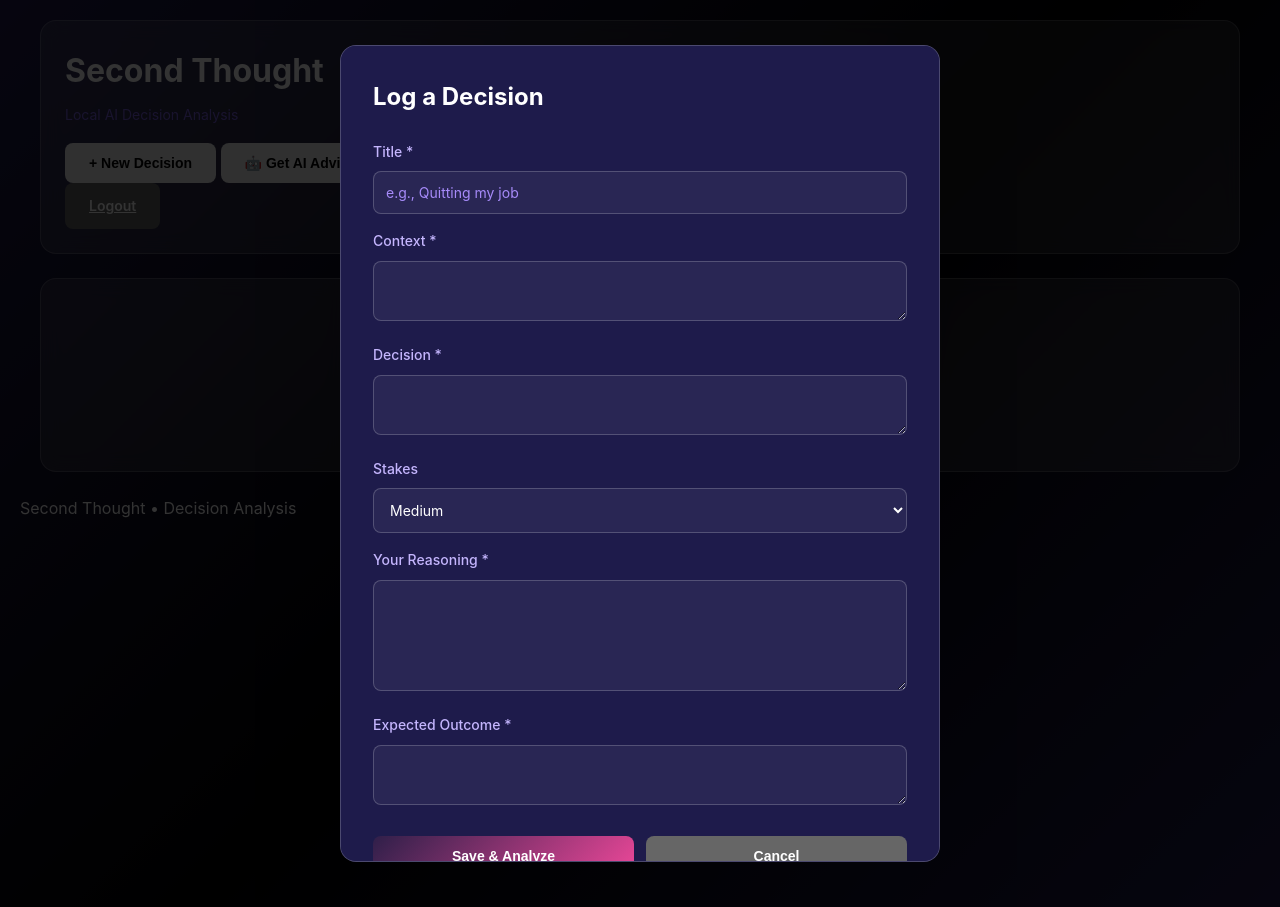
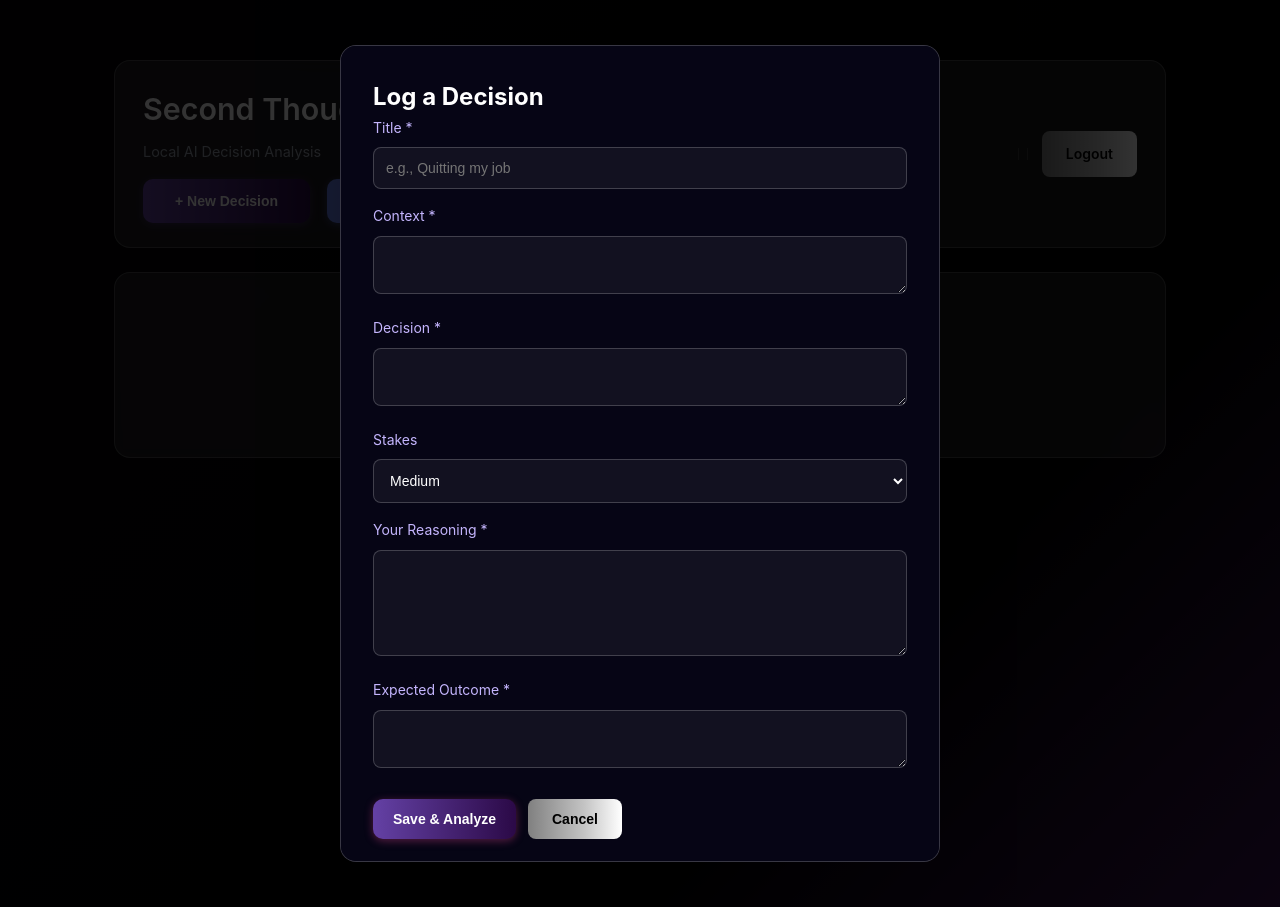
Before and after one commit to CleonDsouza/Second_Thought, a Flask app: page / in a window 1280 px wide, after a click on "+ New Decision". Run offline with Flask 3, Linux system fonts and the light colour scheme; data that the repository does not hold is empty.

Commit message:
Update style.css
Shorter code for better readability

```diff
--- a/static/style.css
+++ b/static/style.css
@@ -1,45 +1,82 @@
-/* Reset and Base Styles */
+/* Base reset */
+
 * {
     margin: 0;
     padding: 0;
     box-sizing: border-box;
 }
 
+html, body {
+    width: 100%;
+    min-height: 100vh;
+}
+
 body {
-    font-family: -apple-system, BlinkMacSystemFont, 'Segoe UI', Roboto, 'Helvetica Neue', Arial, sans-serif;
-    background: linear-gradient(135deg, #1e1b4b 0%, #000000 50%, #1e1b4b 100%);
-    min-height: 100vh;
+    font-family: -apple-system, BlinkMacSystemFont, "Segoe UI", Roboto, Inter, Arial, sans-serif;
+    background: linear-gradient(135deg, #050107 0%, #000000 70%, #37114f 100%);
+    background-attachment: fixed;
     padding: 20px;
     color: #fff;
     line-height: 1.6;
-}
-
-.container {
-    max-width: 1200px;
-    margin: 0 auto;
+    overflow-x: hidden;
+    overscroll-behavior: none;
 }
 
 
+/* Layout */
+
+.container {
+    width: 100%;
+    max-width: 1100px;
+    margin: 40px auto;
+    padding: 0 24px;
+}
+
 .header {
+    display: flex;
+    justify-content: space-between;
+    align-items: center;
     background: rgba(255, 255, 255, 0.1);
     backdrop-filter: blur(10px);
     border-radius: 16px;
-    padding: 24px;
+    padding: 24px 28px;
     margin-bottom: 24px;
     border: 1px solid rgba(255, 255, 255, 0.2);
 }
 
-.header h1 {
-    font-size: 32px;
-    margin-bottom: 8px;
-    font-weight: 700;
+.header-left h1 {
+    font-size: 1.9rem;
+    font-weight: 600;
+    margin: 0;
 }
 
-.header .tagline {
-    color: #795fe3;
-    font-size: 14px;
-    margin-bottom: 16px;
+.tagline {
+    font-size: 0.9rem;
+    margin-top: 6px;
+    color: #9ca3af;
 }
+
+.header-right {
+    display: flex;
+    align-items: center;
+    gap: 14px;
+}
+
+.header-user {
+    background: transparent;
+    padding: 6px 4px;
+    font-size: 0.85rem;
+    color: #a5b4fc;
+    max-width: 220px;
+    overflow: hidden;
+    text-overflow: ellipsis;
+    white-space: nowrap;
+    border-left: 1px solid rgba(255,255,255,0.12);
+    border-right: 1px solid rgba(255,255,255,0.12);
+}
+
+
+/* Buttons */
 
 .btn {
     padding: 12px 24px;
@@ -52,30 +89,82 @@ body {
     display: inline-block;
 }
 
+.btn-secondary {
+    background: linear-gradient(90deg, #808080 0%, #c4c4c4 60%, #ffffff 100%);
+    color: #000;
+    text-decoration: none;
+}
+
 .btn-primary {
-    background: linear-gradient(135deg, #2f1f49, #ec4899);
+    background-image: linear-gradient(to right, #6441A5 0%, #2a0845 51%, #6441A5 100%);
+    background-size: 200% auto;
     color: white;
+    padding: 12px 20px;
+    border-radius: 10px;
+    transition: 0.5s ease;
+    box-shadow: 0 2px 8px rgba(236, 72, 153, 0.35);
 }
 
 .btn-primary:hover {
+    background-position: right center;
     transform: translateY(-2px);
-    box-shadow: 0 4px 12px rgba(124, 58, 237, 0.4);
+    box-shadow: 0 6px 18px rgba(236, 72, 153, 0.45);
 }
 
-.btn-secondary {
-    background: #666;
-    color: white;
+.btn-decision {
+    background-image: linear-gradient(to right, #6441A5 0%, #2a0845 51%, #6441A5 100%);
+    background-size: 200% auto;
+    transition: 0.5s ease;
+    color: #ffffff;
+    padding: 14px 32px;
+    border-radius: 10px;
+    font-weight: 600;
+    box-shadow: 0 2px 8px rgba(100, 65, 165, 0.4);
 }
 
-.btn-secondary:hover {
-    background: #777;
+.btn-decision:hover {
+    background-position: right center;
+    transform: translateY(-2px);
+    box-shadow: 0 8px 22px rgba(100, 65, 165, 0.7);
 }
 
-.btn-reflection {
-    margin-top: 16px;
-    background: linear-gradient(135deg, #059669, #10b981);
+.btn-advice {
+    background-image: linear-gradient(to right, #667eea 0%, #764ba2 51%, #667eea 100%);
+    background-size: 200% auto;
+    transition: 0.5s ease;
+    color: #ffffff;
+    padding: 14px 32px;
+    border-radius: 10px;
+    font-weight: 600;
+    margin-left: 12px;
+    box-shadow: 0 2px 8px rgba(102, 126, 234, 0.4);
 }
 
+.btn-advice:hover {
+    background-position: right center;
+    transform: translateY(-2px);
+    box-shadow: 0 8px 22px rgba(102, 126, 234, 0.7);
+}
+
+.btn-reflection-btn-grad {
+    background-image: linear-gradient(to right, #6441A5 0%, #2a0845 51%, #6441A5 100%);
+    background-size: 200% auto;
+    transition: 0.5s ease;
+    color: #ffffff;
+    padding: 12px 28px;
+    border-radius: 10px;
+    font-weight: 600;
+    box-shadow: 0 2px 8px rgba(100, 65, 165, 0.4);
+}
+
+.btn-reflection-btn-grad:hover {
+    background-position: right center;
+    transform: translateY(-2px);
+    box-shadow: 0 8px 22px rgba(100, 65, 165, 0.7);
+}
+
+
+/* Cards */
 
 .card {
     background: rgba(255, 255, 255, 0.1);
@@ -91,15 +180,6 @@ body {
     padding: 60px 20px;
 }
 
-.empty-state h2 {
-    margin-bottom: 8px;
-}
-
-.empty-state p {
-    color: #a78bfa;
-}
-
-
 .decision-card {
     transition: transform 0.2s ease;
 }
@@ -299,7 +364,7 @@ body {
 }
 
 .modal-content {
-    background: #1e1b4b;
+    background: #060515;
     border-radius: 16px;
     padding: 32px;
     max-width: 600px;
@@ -309,12 +374,6 @@ body {
     border: 1px solid rgba(255, 255, 255, 0.2);
 }
 
-.modal-content h2 {
-    margin-bottom: 24px;
-    font-size: 24px;
-}
-
-
 .form-group {
     margin-bottom: 16px;
 }
@@ -323,7 +382,6 @@ body {
     display: block;
     margin-bottom: 8px;
     color: #c4b5fd;
-    font-weight: 500;
     font-size: 14px;
 }
 
@@ -336,25 +394,7 @@ body {
     border: 1px solid rgba(255, 255, 255, 0.2);
     background: rgba(255, 255, 255, 0.05);
     color: white;
-    font-family: inherit;
     font-size: 14px;
-}
-
-.form-group textarea {
-    resize: vertical;
-}
-
-.form-group input::placeholder,
-.form-group textarea::placeholder {
-    color: #a78bfa;
-}
-
-.form-group input:focus,
-.form-group textarea:focus,
-.form-group select:focus {
-    outline: none;
-    border-color: #7c3aed;
-    background: rgba(255, 255, 255, 0.1);
 }
 
 .modal-actions {
@@ -363,18 +403,29 @@ body {
     margin-top: 24px;
 }
 
-.modal-actions .btn {
-    flex: 1;
+
+/* Footer */
+
+.footer {
+    text-align: center;
+    margin-top: 40px;
+    padding: 20px;
+    color: #94a3b8;
+    font-size: 0.85rem;
 }
 
+
+/* Responsive */
 
 @media (max-width: 768px) {
     .analysis-grid {
         grid-template-columns: 1fr;
     }
 
-    .header h1 {
-        font-size: 24px;
+    .header {
+        flex-direction: column;
+        align-items: flex-start;
+        gap: 14px;
     }
 
     .modal-content {
```
Also changed, not shown: other parts of static/style.css (+58 -73 lines).
